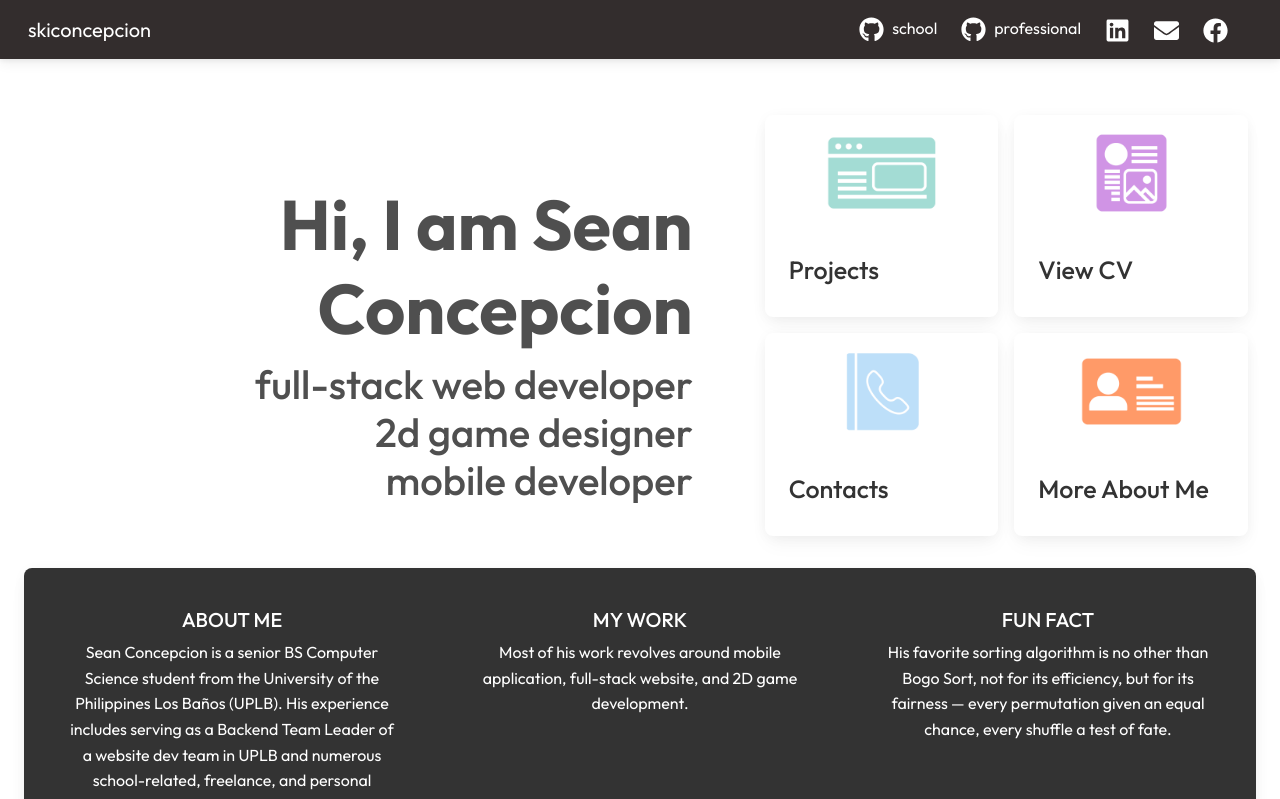
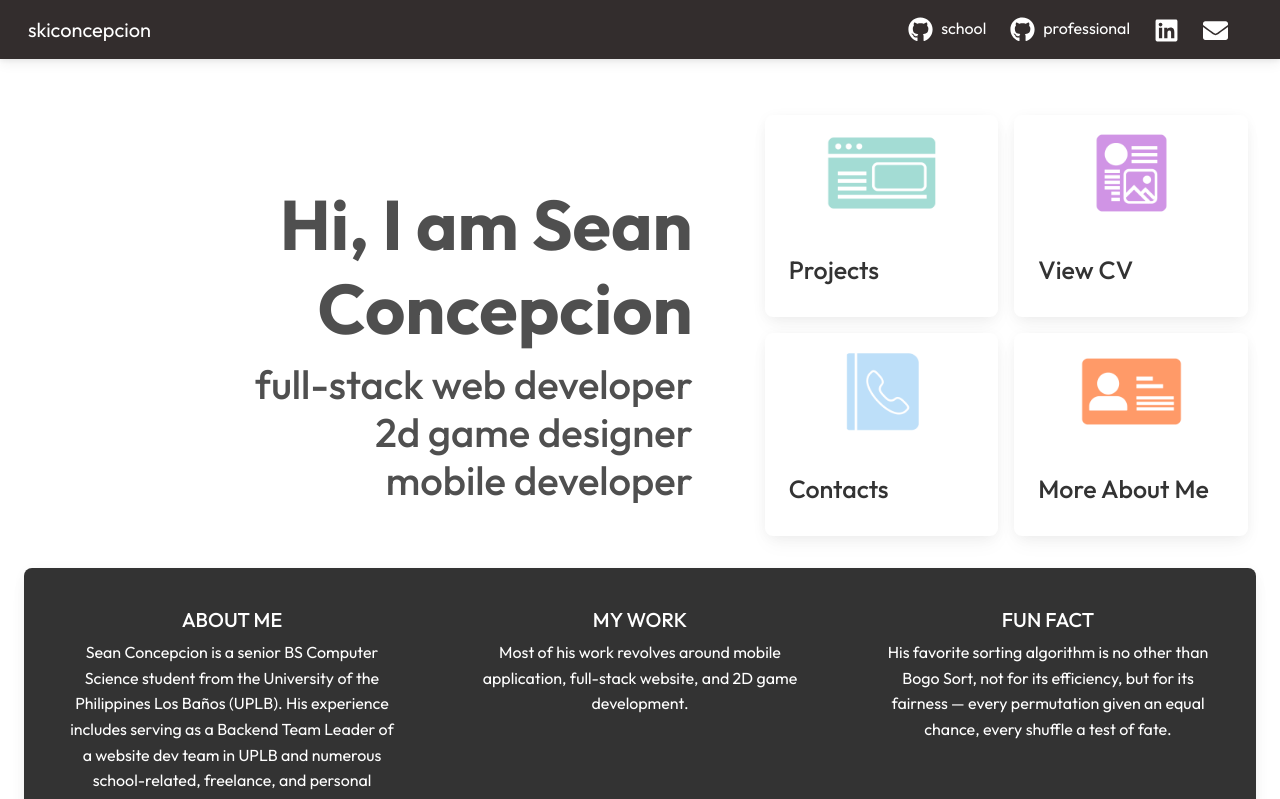
Before and after one commit to SeanConcepcion29/portfolio, a React (Create React App) app: page / in a window 1280 px wide. Shown: the top 799 px of the page. Built offline with nearby package versions, Linux system fonts and the light colour scheme; a web font is replaced by a local one.

Commit message:
removed fb

```diff
--- a/src/App.js
+++ b/src/App.js
@@ -101,20 +101,9 @@ function App() {
               </a>
             </MDBCol>
 
-            <MDBCol size="auto" className="me-4">
+            <MDBCol size="auto" className="me-0">
               <a href="mailto:skiconcepcion@gmail.com" className="text-white">
                 <FaEnvelope size={25} />
-              </a>
-            </MDBCol>
-
-            <MDBCol size="auto" className="me-0">
-              <a
-                href="https://www.facebook.com/seankierby.concepcion/"
-                target="_blank"
-                rel="noopener noreferrer"
-                className="text-white"
-              >
-                <FaFacebook size={25} />
               </a>
             </MDBCol>
           </MDBCol>
```
